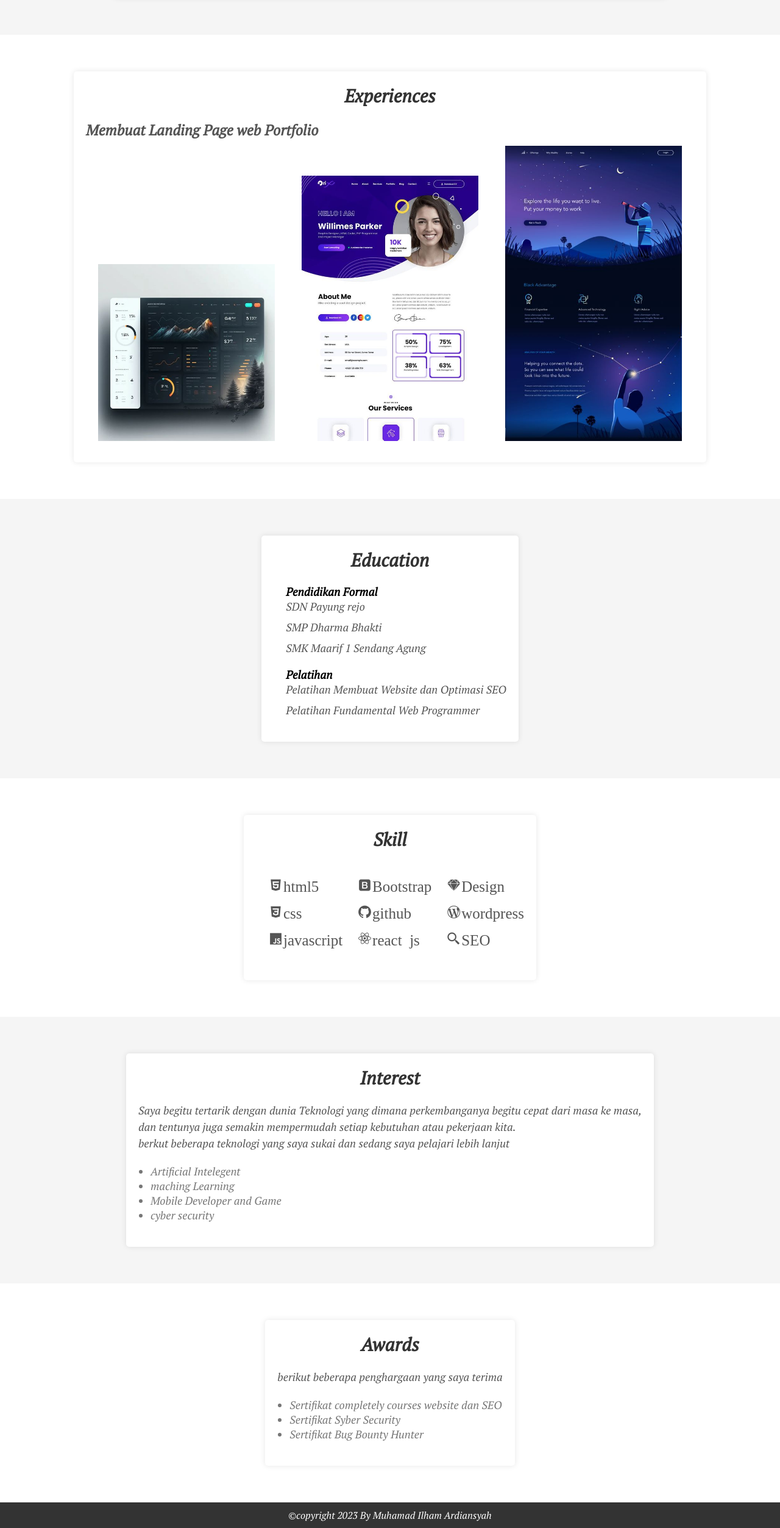
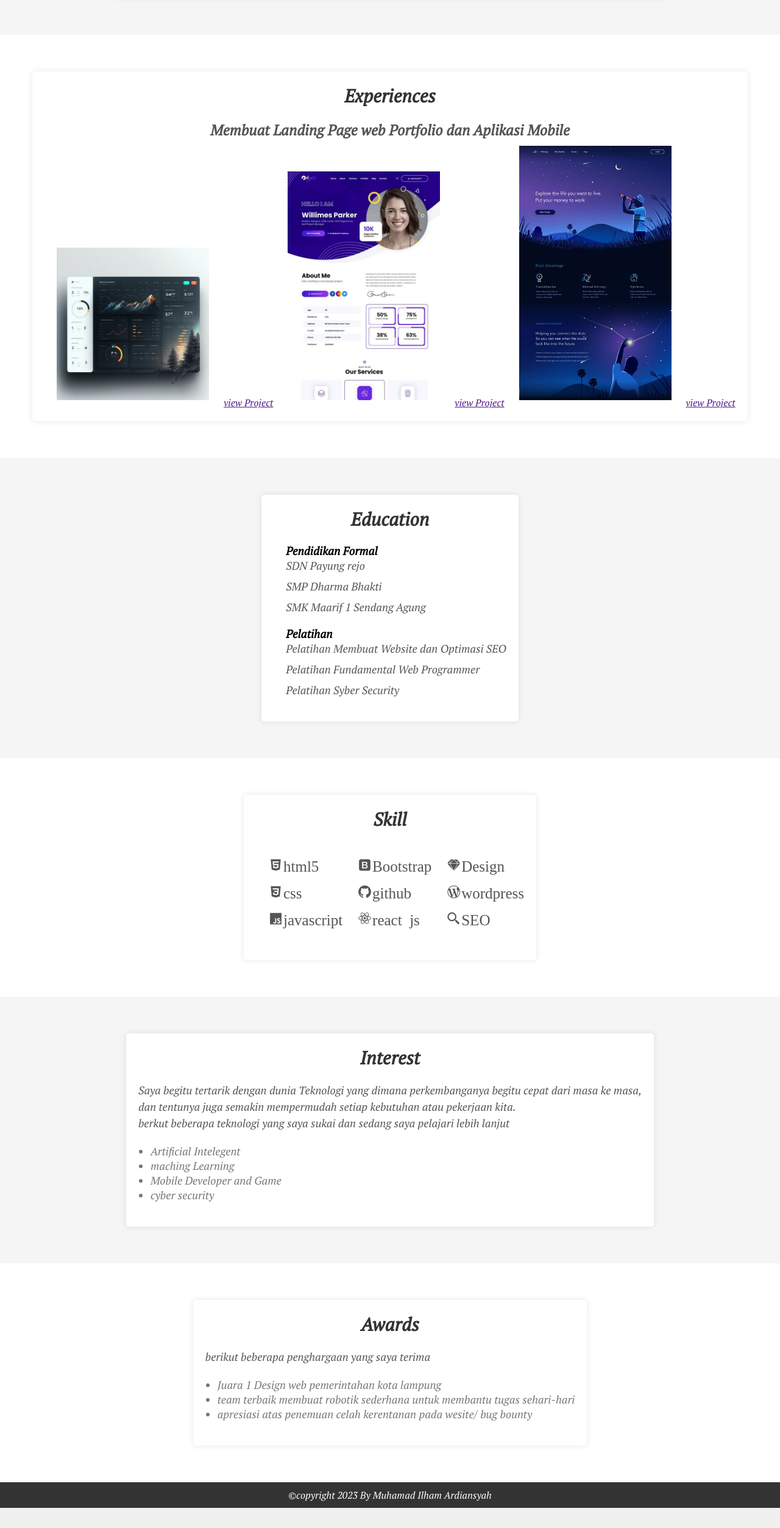
Before and after one commit to ardiansyahilham28/Final-Project-Batch13, a plain HTML site: page index.html in a window 1280 px wide. Shown: the part 989-3494 px from the top of the page at 61% size. After the commit the page ends 3461 px from the top, so only its background shows below. Drawn offline with nearby package versions, Linux system fonts and the light colour scheme.

Commit message:
last update final project

```diff
--- a/index.html
+++ b/index.html
@@ -82,12 +82,19 @@
 
   <section id="experiences">
     <div class="container">
-      <h2>Experiences</h2>
-        <h3>Membuat Landing Page web Portfolio</h3>
-        <img src="foto.jpg/lp4.jpg" alt="landing page project">
-        <img src="foto.jpg/lp2.jpg" alt="landing page project">
-        <img src="foto.jpg/lp3.jpg" alt="landing page project">
-        <p></p>
+        <h2>Experiences</h2>
+        <h3>Membuat Landing Page web Portfolio dan Aplikasi Mobile</h3>
+
+        <div>
+          <img src="foto.jpg/lp4.jpg" alt="landing page project">
+          <a href="">view Project</a>
+
+          <img src="foto.jpg/lp2.jpg" alt="landing page project">
+          <a href="">view Project</a>
+
+          <img src="foto.jpg/lp3.jpg" alt="landing page project">
+          <a href="">view Project</a>
+        </div>
     </div>
   </section>
 
@@ -102,6 +109,7 @@
       <ul><h3>Pelatihan</h3>
         <li>Pelatihan Membuat Website dan Optimasi SEO</li>
         <li>Pelatihan Fundamental Web Programmer</li>
+        <li>Pelatihan Syber Security</li>
       </ul>
     </div>
   </section>
@@ -131,7 +139,7 @@
     <div class="container">
       <h2>Interest</h2>
       <p>Saya begitu tertarik dengan dunia Teknologi yang dimana perkembanganya begitu cepat dari masa ke masa,<br>
-        dan tentunya juga semakin mempermudah setiap kebutuhan atau pekerjaan kita.</p>
+         dan tentunya juga semakin mempermudah setiap kebutuhan atau pekerjaan kita.</p>
       <p>berkut beberapa teknologi yang saya sukai dan sedang saya pelajari lebih lanjut </p>
       <ul>
         <li>Artificial Intelegent</li>
@@ -147,9 +155,9 @@
       <h2>Awards</h2>
       <p>berikut beberapa penghargaan yang saya terima</p>
       <ul>
-        <li>Sertifikat completely courses website dan SEO </li>
-        <li>Sertifikat Syber Security</li>
-        <li>Sertifikat Bug Bounty Hunter</li>
+        <li>Juara 1 Design web pemerintahan kota lampung</li>
+        <li>team terbaik membuat robotik sederhana untuk membantu tugas sehari-hari</li>
+        <li>apresiasi atas penemuan celah kerentanan pada wesite/ bug bounty </li>
       </ul>
     </div>
   </section>
--- a/styles.css
+++ b/styles.css
@@ -243,16 +243,12 @@ h2 {
   font-size: 24px;
   margin-top: 10px;
   color: #555;
+  display: flex;
+  justify-content: center;
 }
 
-#experiences p {
-  font-size: 16px;
-  line-height: 1.5;
-  color: #777;
-}
-
-#experiences img{
-  width: 290px;
+#experiences .container div img{
+  width: 250px;
   height: fit-content;
   padding: 10px 20px;
 }
```
